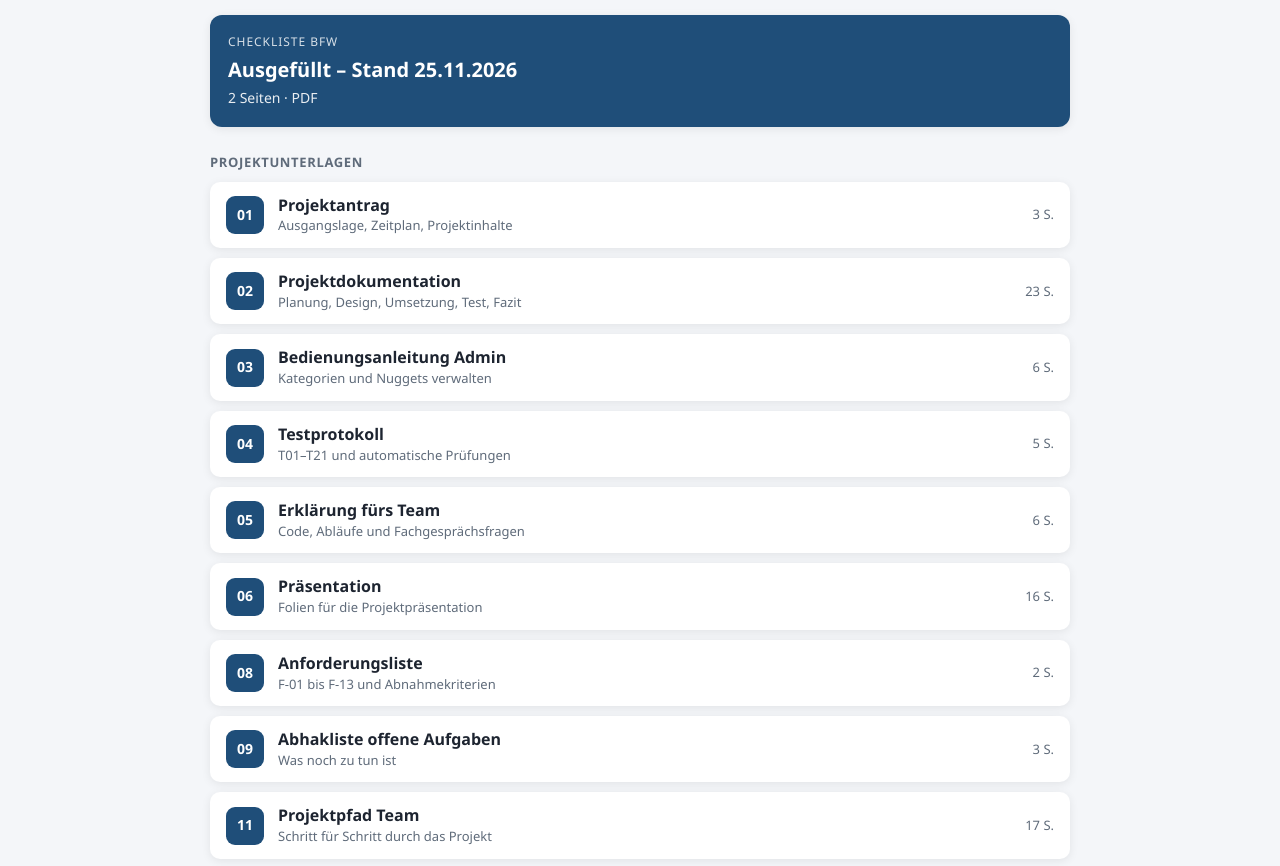
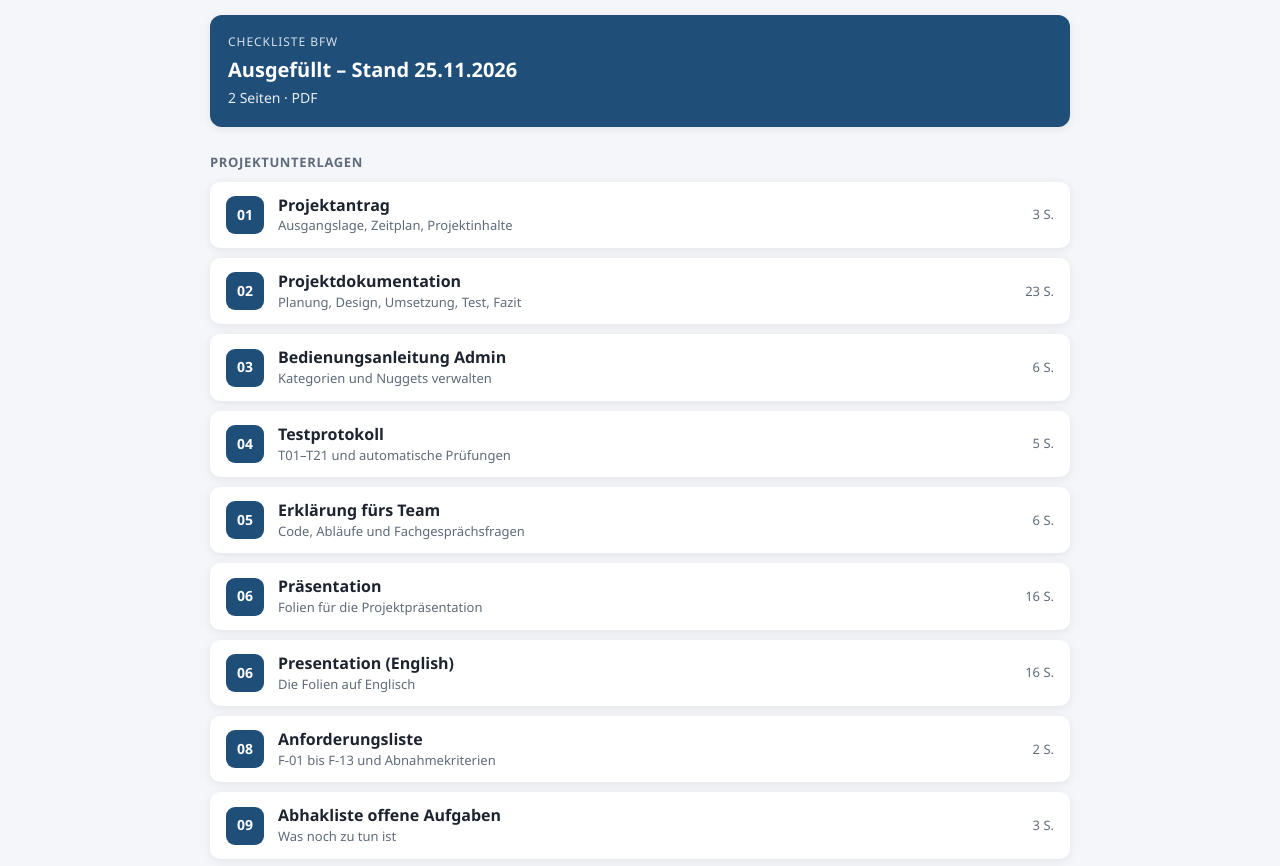
Before and after one commit to raimundbergmann78-bit/elearning-bfw-docs, a plain HTML site: page unterlagen.html in a window 1280 px wide. Shown: the part 180-1046 px from the top of the page. Drawn offline with Linux system fonts and the light colour scheme.

Commit message:
Englische Fassung: Präsentation, Präsentation mit Sprecher und Video (Stand 25.11.2026)

```diff
--- a/unterlagen.html
+++ b/unterlagen.html
@@ -62,6 +62,11 @@
           <span class="text"><strong>Präsentation</strong><small>Folien für die Projektpräsentation</small></span>
           <span class="meta">16 S.</span>
         </a></li>
+        <li><a class="pdf" href="pdf/06_Presentation_EN_Hoch_Hass_Bergmann.pdf?v=1">
+          <span class="nummer">06</span>
+          <span class="text"><strong>Presentation (English)</strong><small>Die Folien auf Englisch</small></span>
+          <span class="meta">16 S.</span>
+        </a></li>
         <li><a class="pdf" href="pdf/08_Anforderungsliste_Hoch_Hass_Bergmann.pdf?v=2">
           <span class="nummer">08</span>
           <span class="text"><strong>Anforderungsliste</strong><small>F-01 bis F-13 und Abnahmekriterien</small></span>
```
Also changed, not shown: 1 other file.
